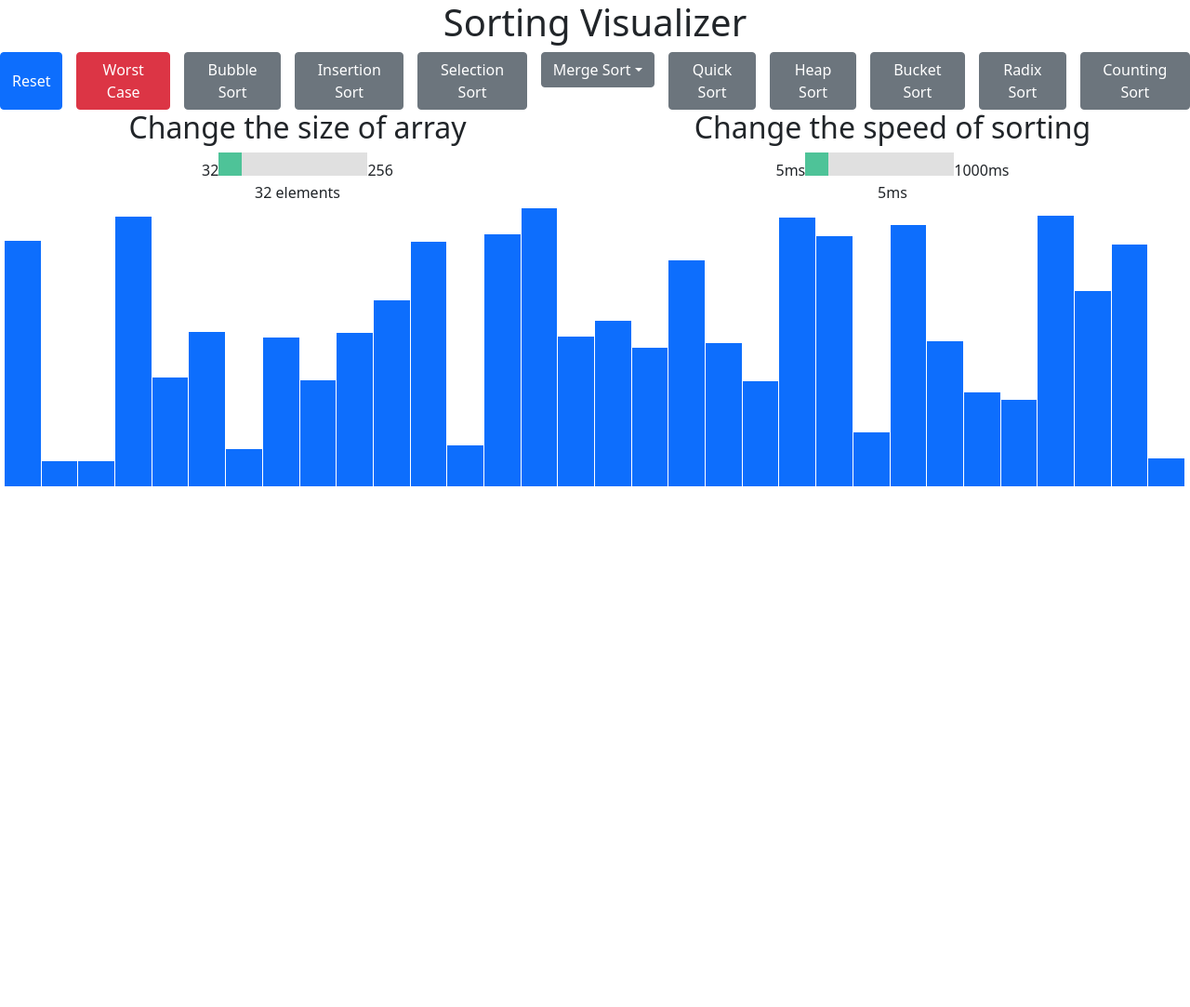
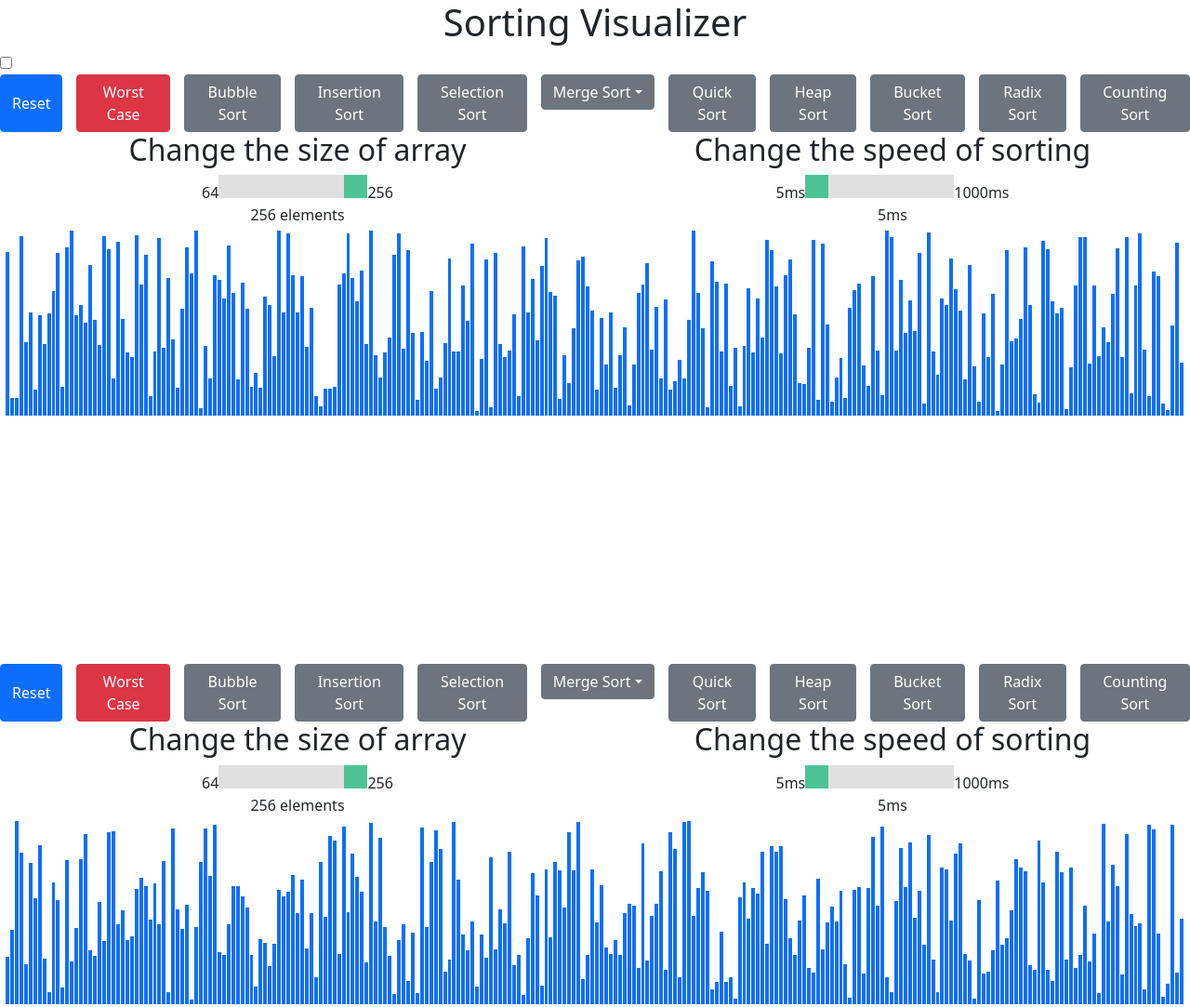
Before and after one commit to MarinoTolj/sorting-visualizer, a Gatsby site: page / in a window 1280 px wide. Shown: the whole page at 93% size. Before the commit the page ends 800 px from the top, so only its background shows below. Built offline with nearby package versions, Linux system fonts and the light colour scheme; Gatsby itself is replaced by a stand-in of ours.

Commit message:
Double sort

```diff
--- a/package.json
+++ b/package.json
@@ -20,6 +20,7 @@
     "gatsby": "^4.3.0",
     "react": "^17.0.1",
     "react-bootstrap": "^2.0.3",
+    "react-bootstrap-toggle": "^2.3.2",
     "react-dom": "^17.0.1"
   },
   "devDependencies": {
--- a/src/algorithms/bubbleSort.js
+++ b/src/algorithms/bubbleSort.js
@@ -40,6 +40,7 @@ export default function BubbleSort(array, setArray, sortSpeed, setIsRunning) {
 async function Vizualize(array, setArray, steps, sortSpeed, setIsRunning) {
   let temp = 0;
   setIsRunning(true);
+  console.log(steps.length);
   for (let i = 0; i < steps.length; i++) {
     array[steps[i].x].color = "red";
     array[steps[i].y].color = "red";
--- a/src/algorithms/insertionSort.js
+++ b/src/algorithms/insertionSort.js
@@ -30,6 +30,7 @@ export default function InsertionSort(
 async function Vizualize(array, setArray, steps, sortSpeed, setIsRunning) {
   let temp = 0;
   setIsRunning(true);
+  console.log(steps.length);
   for (let i = 0; i < steps.length; i++) {
     array[steps[i].y].color = "red";
 
--- a/src/algorithms/selectionSort.js
+++ b/src/algorithms/selectionSort.js
@@ -36,6 +36,7 @@ export default function SelectionSort(
 async function Vizualize(array, setArray, steps, sortSpeed, setIsRunning) {
   let temp = 0;
   setIsRunning(true);
+  console.log(steps.length);
   for (let i = 0; i < steps.length; i++) {
     if (steps[i].y === -1) {
       array[steps[i].x].color = "red";
--- a/src/components/inputs.js
+++ b/src/components/inputs.js
@@ -1,7 +1,7 @@
 import React from "react";
 import * as styles from "../styles/input.module.css";
 
-const ARRAY_SIZE_MIN = 32;
+const ARRAY_SIZE_MIN = 64;
 const ARRAY_SIZE_MAX = 256;
 
 const SORT_SPEED_MIN = 5;
--- a/src/components/sortingVisualizer.js
+++ b/src/components/sortingVisualizer.js
@@ -9,12 +9,12 @@ import Inputs from "./inputs";
 import Buttons from "./buttons";
 
 const MIN_VALUE_OF_ARRAY = 5;
-const MAX_VALUE_OF_ARRAY = 300;
+const MAX_VALUE_OF_ARRAY = 200;
 
 export const COLUMNS_COLOR = "rgba(13,110,253,255)";
 
 export default function SortingVisualizer() {
-  const [arraySize, setArraySize] = useState(32);
+  const [arraySize, setArraySize] = useState(256);
   const [sortSpeed, setSortSpeed] = useState(5);
   const [array, setArray] = useState(GenerateRandomArray());
   const [description, setDescription] = useState("");
@@ -126,7 +126,6 @@ export default function SortingVisualizer() {
 
   return (
     <div className={styles.container}>
-      <h1>Sorting Visualizer</h1>
       <Buttons
         handleReset={handleReset}
         isRunning={isRunning}
--- /dev/null
+++ b/src/components/toggle.js
@@ -0,0 +1,12 @@
+import React from "react";
+
+const Toggle = () => {
+  return (
+    <label class="switch">
+      <input type="checkbox" />
+      <span class="slider round"></span>
+    </label>
+  );
+};
+
+export default Toggle;
--- a/src/pages/index.js
+++ b/src/pages/index.js
@@ -1,9 +1,18 @@
 import React from "react";
 import SortingVisualizer from "../components/sortingVisualizer";
 import "bootstrap/dist/css/bootstrap.min.css";
+import Toggle from "../components/toggle";
+
 export default function index() {
+  /* const [description, setDescription] = useState(""); */
+  //https://www.w3schools.com/howto/howto_css_switch.asp
   return (
     <div>
+      <h1 style={{ display: "flex", justifyContent: "center" }}>
+        Sorting Visualizer
+      </h1>
+      <Toggle />
+      <SortingVisualizer />
       <SortingVisualizer />
     </div>
   );
--- a/src/styles/sortingVisualizer.module.css
+++ b/src/styles/sortingVisualizer.module.css
@@ -2,6 +2,7 @@
   width: 100%;
   display: grid;
   place-items: center;
+  margin-bottom: 166px;
 }
 
 .arraycontainer {
@@ -24,7 +25,6 @@
 }
 
 .sectioncontainer {
-  position: absolute;
   max-width: 1280px;
   border: 2px solid rgba(13, 110, 253, 255);
   border-radius: 5px;
```
Also changed, not shown: 1 other file.
